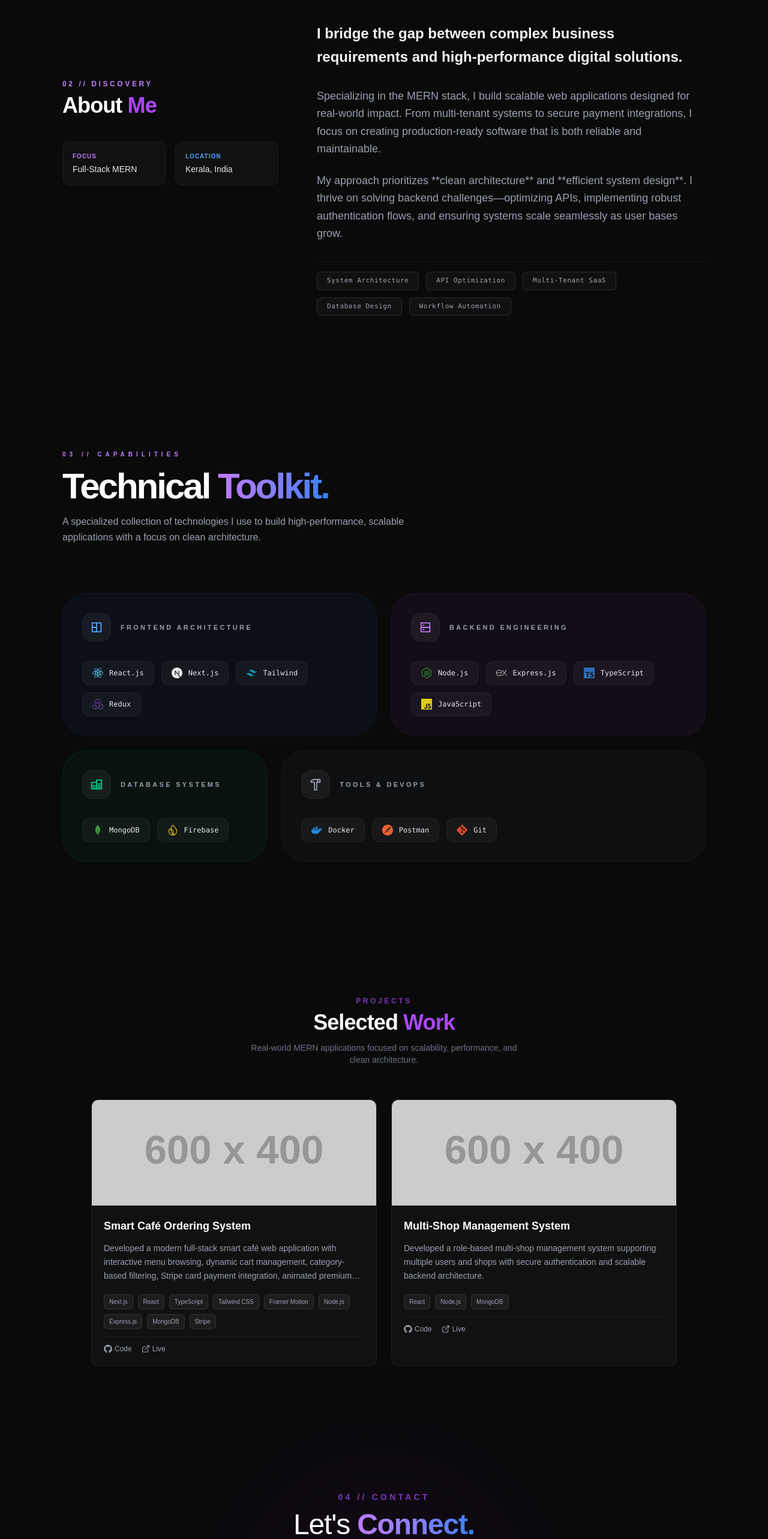
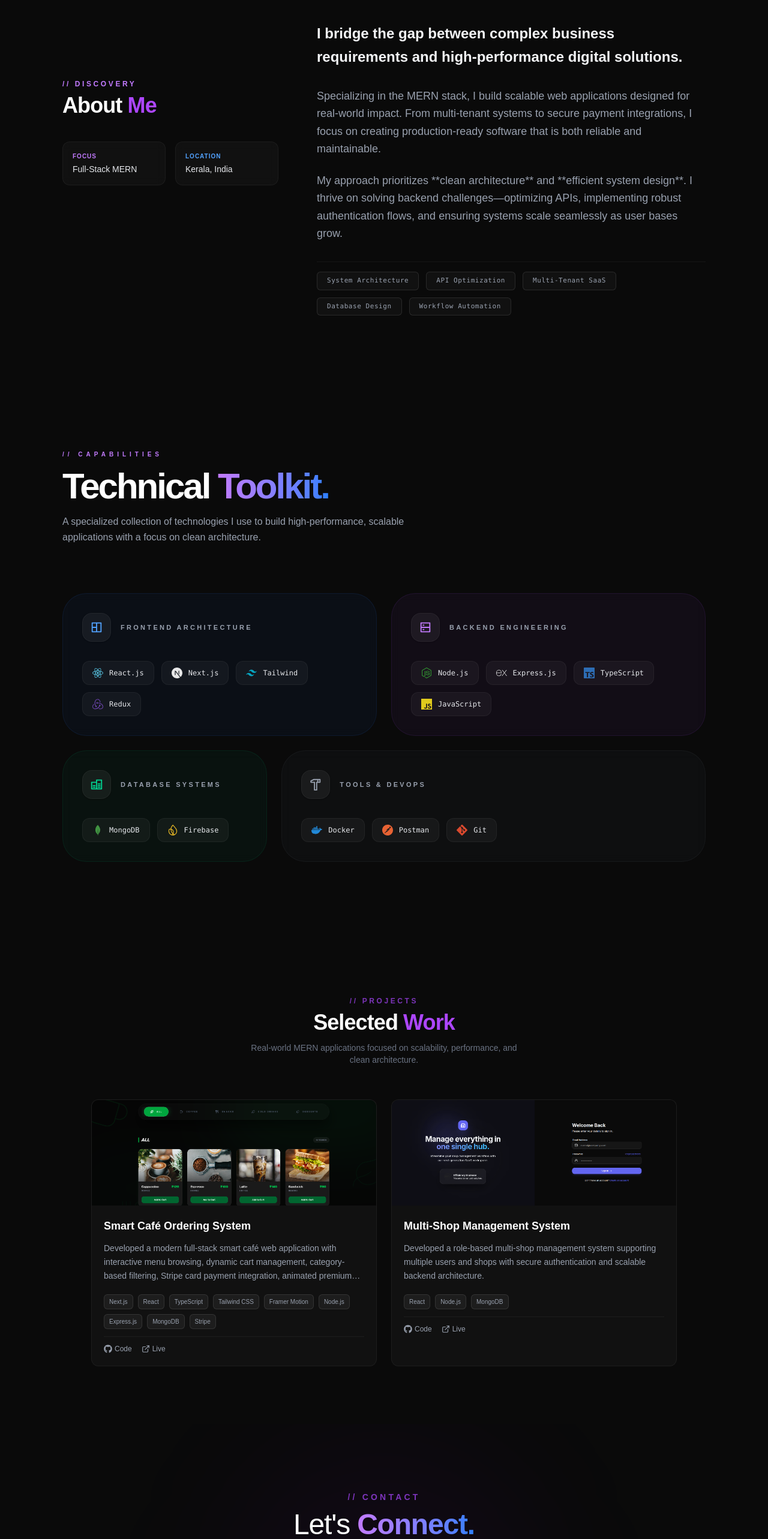
Before and after one commit to jithin045/jithint-portfolio, a Next.js app: page / in a window 1280 px wide. Shown: the part 780-3346 px from the top of the page at 60% size. Built offline with nearby package versions, Linux system fonts and the light colour scheme.

Commit message:
Refactor code structure for improved readability and maintainability

```diff
--- a/src/components/data/portfolio.js
+++ b/src/components/data/portfolio.js
@@ -21,7 +21,7 @@ export const portfolioData = {
       github: "https://github.com/jithin045/smart-cafe",
       live: "https://smart-cafe-zeta.vercel.app",
       image:
-        "https://placehold.co/600x400/0f172a/ffffff?text=Smart+Cafe",
+        "/smart-cafe.png",
     },
     {
       title: "Multi-Shop Management System",
@@ -30,7 +30,7 @@ export const portfolioData = {
       tech: ["React", "Node.js", "MongoDB"],
       github: "https://github.com/jithin045/managehub-frontend",
       live: "https://managehub-five.vercel.app/",
-      image: "https://placehold.co/600x400/111827/ffffff?text=Multi+Shop",
+      image: "/managehub.png",
     },
   ],
 };
--- a/src/components/sections/About.jsx
+++ b/src/components/sections/About.jsx
@@ -6,7 +6,6 @@ import { useEffect, useState } from "react";
 export default function About() {
   const [mounted, setMounted] = useState(false);
 
-  // Prevent hydration mismatch for the background glow
   useEffect(() => {
     setMounted(true);
   }, []);
@@ -59,7 +58,7 @@ export default function About() {
           >
             <div>
               <h2 className="text-xs uppercase tracking-[0.3em] text-purple-600 dark:text-purple-400 font-bold">
-                02 // Discovery
+                // Discovery
               </h2>
 
               <h3 className="text-3xl md:text-4xl font-bold mt-2 tracking-tight">
--- a/src/components/sections/Contact.jsx
+++ b/src/components/sections/Contact.jsx
@@ -44,7 +44,7 @@ export default function Contact() {
           {/* Header */}
           <motion.div variants={fadeInUp} className="space-y-3">
             <h2 className="text-sm uppercase tracking-[0.3em] text-purple-600 dark:text-purple-500/70 font-bold">
-              04 // Contact
+            // Contact
             </h2>
 
             <p className="text-3xl md:text-5xl font-light tracking-tight text-black dark:text-white">
--- a/src/components/sections/Hero.jsx
+++ b/src/components/sections/Hero.jsx
@@ -151,15 +151,15 @@ export default function Hero() {
             </motion.a>
 
             <motion.a
-              href="/Jithin_t_Resume.pdf" // Corrected path (Next.js automatically looks in 'public')
-              download="Jithin_t_Resume.pdf" // The name the file will have when downloaded
+              href="/Jithin_t_Resume.pdf"
+              download="Jithin_t_Resume.pdf"
               whileHover={{ backgroundColor: "rgba(0,0,0,0.05)" }}
               className="
-    px-6 py-3 rounded-lg
-    border border-black/20 dark:border-white/20
-    text-black dark:text-white
-    font-medium transition-all text-center
-  "
+                px-6 py-3 rounded-lg
+                border border-black/20 dark:border-white/20
+                text-black dark:text-white
+                font-medium transition-all text-center
+              "
             >
               Resume
             </motion.a>
--- a/src/components/sections/Projects.jsx
+++ b/src/components/sections/Projects.jsx
@@ -32,7 +32,7 @@ export default function Projects() {
         {/* Header */}
         <div className="mb-14 text-center">
           <h2 className="text-xs uppercase tracking-[0.3em] text-purple-600 dark:text-purple-500/70 mb-2 font-bold">
-            Projects
+           // Projects
           </h2>
 
           <h3 className="text-3xl md:text-4xl font-bold tracking-tight">
--- a/src/components/sections/Skills.jsx
+++ b/src/components/sections/Skills.jsx
@@ -123,7 +123,7 @@ export default function Skills() {
         {/* Header Section */}
         <motion.div variants={fadeInUp} className="mb-20 space-y-4">
           <h2 className="text-[10px] uppercase tracking-[0.6em] text-purple-600 dark:text-purple-400 font-bold">
-            03 // Capabilities
+            // Capabilities
           </h2>
           <h3 className="text-5xl md:text-6xl font-bold tracking-tighter">
             Technical <span className="text-transparent bg-clip-text bg-gradient-to-r from-purple-600 to-blue-500 dark:from-purple-400 dark:to-blue-500">Toolkit.</span>
```
Also changed, not shown: public/managehub.png (added), public/smart-cafe.png (added).
